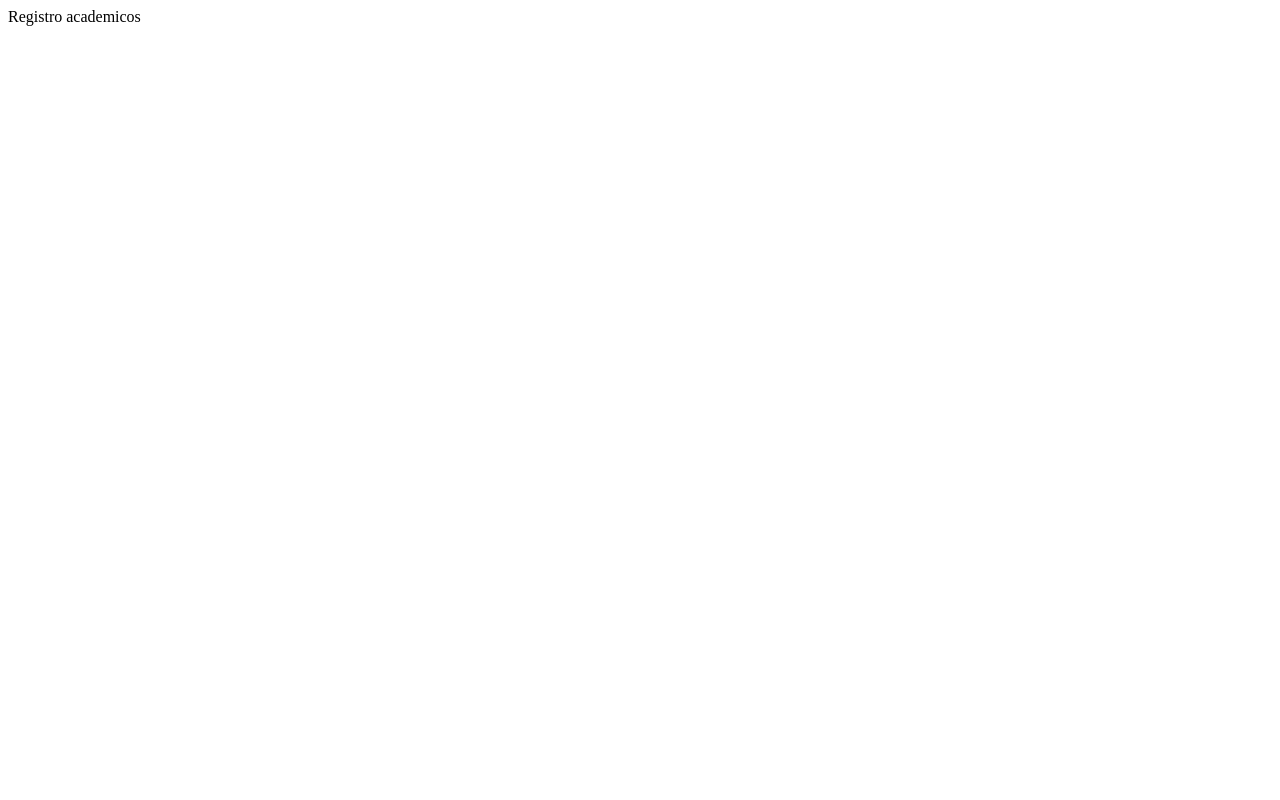
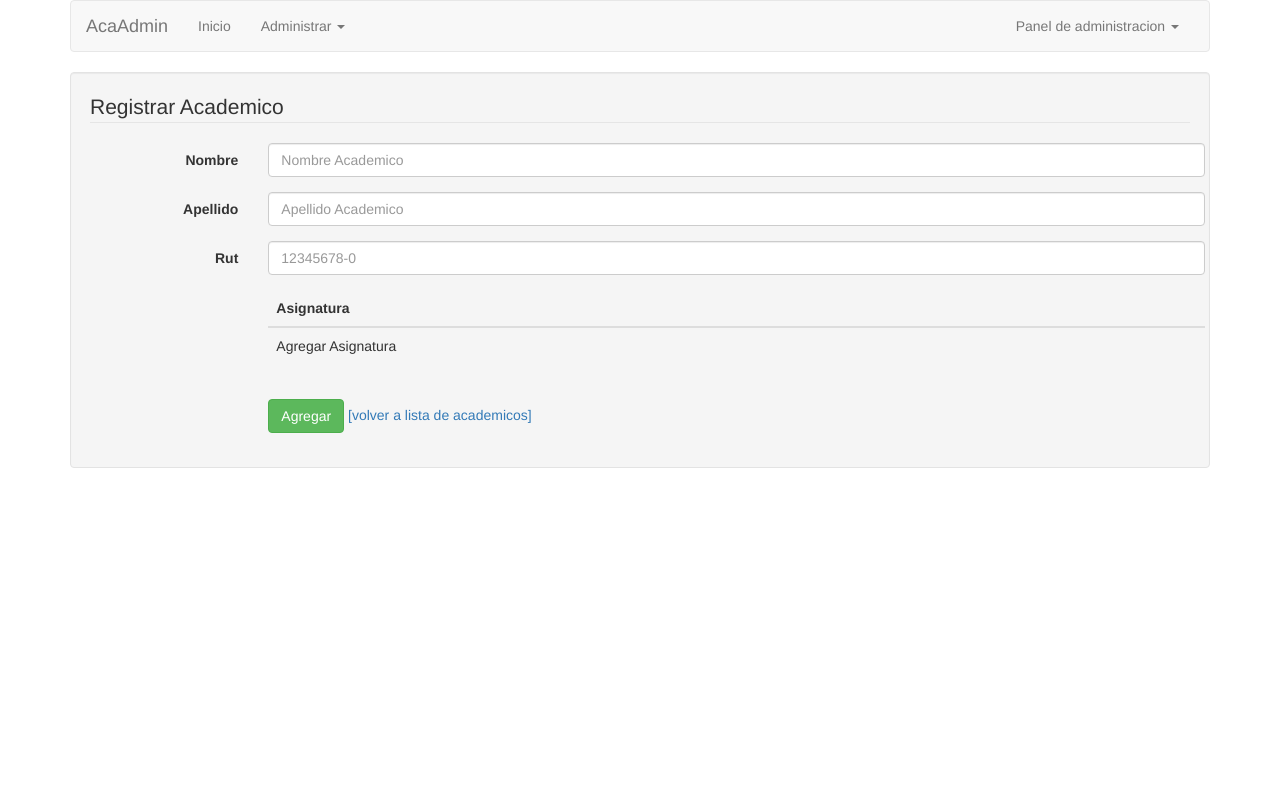
Before and after one commit to fr4j4/AppFundamentos, a Django app: page /academicos/registrar/ in a window 1280 px wide. Before the commit the page is almost empty. Run offline with Django 3.2, Linux system fonts and the light colour scheme; some libraries are stand-ins or nearby versions.

Commit message:
agregado formulario academicos

```diff
--- a/AppFundamentos/templates/common/academicos/index.html
+++ b/AppFundamentos/templates/common/academicos/index.html
@@ -14,7 +14,7 @@
 </div>
 <div class="row">
 	<div class="col">
-		<a href="#">[registrar nuevo]</a>
+		<a href="{% url "acad_reg" %}">[registrar nuevo]</a>
 	</div>
 </div>
 {% endblock %}
--- /dev/null
+++ b/AppFundamentos/templates/common/academicos/registrar.html
@@ -0,0 +1,51 @@
+{% extends 'base.html' %}
+{% block title%}Indice{% endblock %}
+
+{% block content%}
+<legend>Registrar Academico</legend>
+<div class="row">
+	<div class="col">
+		<form class="form-horizontal">
+		  <div class="form-group">
+		    <label for="nombre" class="col-sm-2 control-label">Nombre</label>
+		    <div class="col-sm-10">
+		      <input type="text" class="form-control" id="lineedit" placeholder="Nombre Academico">
+		    </div>
+		  </div>
+		  <div class="form-group">
+		    <label for="apellido" class="col-sm-2 control-label">Apellido</label>
+		    <div class="col-sm-10">
+		      <input type="text" class="form-control" id="lineedit" placeholder="Apellido Academico">
+		    </div>
+		  </div>
+		  <div class="form-group">
+		    <label for="rut" class="col-sm-2 control-label">Rut</label>
+		    <div class="col-sm-10">
+		      <input type="text" class="form-control" id="lineedit" placeholder="12345678-0">
+		    </div>
+		  </div>
+		  <div class="form-group">
+		  	<div class="col-sm-offset-2 col-sm-10">
+	  		  <table class="table">
+			  	<thead>
+			  		<tr><th>Asignatura</th></tr>
+			  	</thead>
+			  	<tbody>
+			  		<tr><td>Agregar Asignatura</td></tr>
+			  	</tbody>
+			  </table>
+		  	</div>
+
+		  </div>
+
+		  <div class="form-group">
+		    <div class="col-sm-offset-2 col-sm-10">
+		      <button type="submit" class="btn btn-success">Agregar</button>
+		      <a href="{% url 'acad' %}">[volver a lista de academicos]</a>
+		    </div>
+		  </div>
+		</form>
+	</div>
+</div>
+
+{% endblock %}
--- a/common/views.py
+++ b/common/views.py
@@ -10,15 +10,20 @@ from .models import *
 def index(request):
     return render(request,'common/index.html')
 
-def index_cargas(request):
-	return render(request,'common/cargas/index.html')
-
 def index_academicos(request):
 	academicos=Academico.objects.all();
 	context={
 		'academicos':academicos,
 	}
 	return render(request,'common/academicos/index.html',context)
+
+def registro_academicos(request):
+	return render(request,'common/academicos/registrar.html')
+
+def editar_academicos(request,id):
+	return HttpResponse("Editar academicos id_academico={0}".format(id))
+
+################################################################################
 
 def index_asignaturas(request):
 	asignaturas=Asignatura.objects.all();
@@ -27,24 +32,19 @@ def index_asignaturas(request):
 	}
 	return render(request,'common/asignaturas/index.html',context)
 
+def registro_asignaturas(request):
+	return render(request,'common/asignaturas/new.html')
 
-def registro_academicos(request):
-	return HttpResponse("Registro academicos")
+def editar_asignaturas(request,id):
+	return HttpResponse("Editar asignaturas id_asignatura={0}".format(id))
+
+################################################################################
+
+def index_cargas(request):
+	return render(request,'common/cargas/index.html')
 
 def registro_cargas(request,id_academico):
 	return HttpResponse("Registro cargas academico_id={0}".format(id_academico))
 
-
-def registro_asignaturas(request):
-	return render(request,'common/asignaturas/new.html')
-
-
-def editar_academicos(request,id):
-	return HttpResponse("Editar academicos id_academico={0}".format(id))
-
-
 def editar_cargas(request,id_academico):
 	return HttpResponse("Editar cargas id_academico ={0}".format(id_academico))
-
-def editar_asignaturas(request,id):
-	return HttpResponse("Editar asignaturas id_asignatura={0}".format(id))
```
Also changed, not shown: 14 other files.
